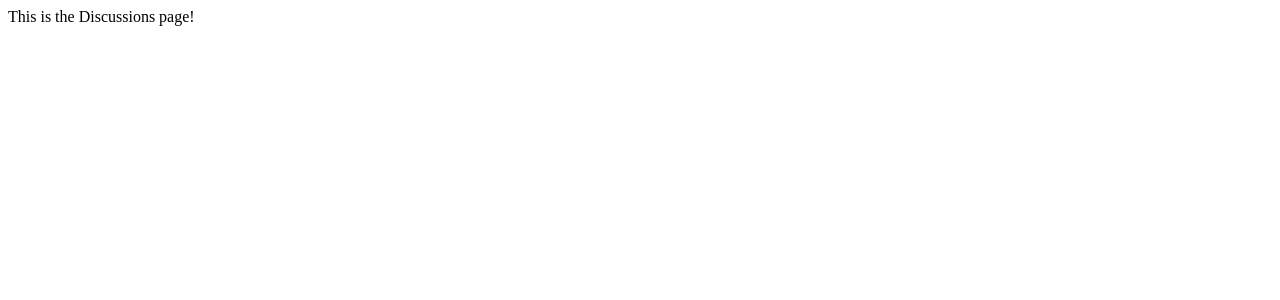
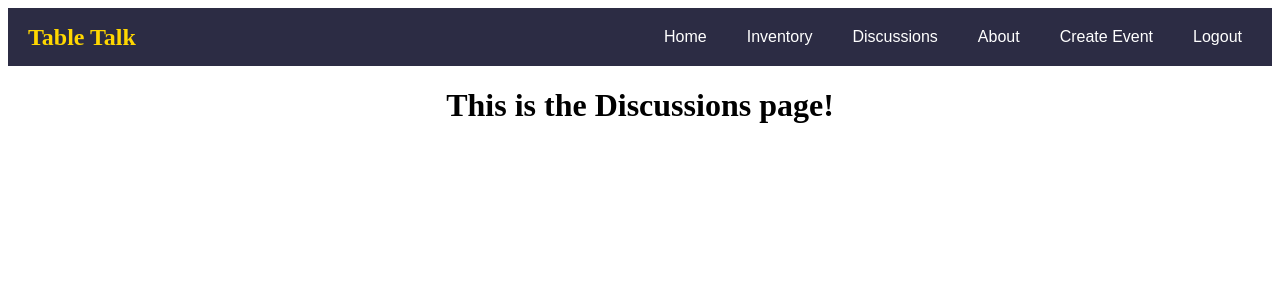
Before and after one commit to bnaner/TableTalk, a React (Create React App) app: page /discussions in a window 1280 px wide. Shown: the top 300 px of the page. Built offline with nearby package versions, Linux system fonts and the light colour scheme.

Commit message:
Turned NavigationBar from JS object into React component and applied to home, inventory, and discussion Pages. Reorganized css styling.

```diff
--- a/src/Components/Navbar.jsx
+++ b/src/Components/Navbar.jsx
@@ -1,11 +1,60 @@
 import React from "react";
+import { useNavigate } from 'react-router-dom';
+
 
 function Navbar() {
+    // Navigation handlers
+    const navigate = useNavigate();
+    const goToHome = () => navigate('/home');
+    const goToInventory = () => navigate('/inventory');
+    const goToDiscussions = () => navigate('/discussions');
+    const goToLogin = () => navigate('/login');
     return (
-        <div>
-            Placeholder for navigation
+    <div>
+      {/* Navigation Bar */}
+      <div style={styles.navbar}>
+        <div style={styles.logo}>Table Talk</div>
+        <div style={styles.navLinks}>
+          <button onClick={goToHome} style={styles.navLink}>Home</button>
+          <button onClick={goToInventory} style={styles.navLink}>Inventory</button>
+          <button onClick={goToDiscussions} style={styles.navLink}>Discussions</button>
+          <button onClick={() => {}} style={styles.navLink}>About</button>
+          <button onClick={() => {}} style={styles.navLink}>Create Event</button>
+          <button onClick={goToLogin} style={styles.navLink}>Logout</button>
         </div>
+      </div>
+    </div>
     )
 }
 
+const styles = {
+    navbar: {
+      display: 'flex',
+      justifyContent: 'space-between',
+      alignItems: 'center',
+      backgroundColor: '#2c2c44',
+      padding: '15px 20px',
+      color: 'white',
+    },
+    logo: {
+      fontSize: '24px',
+      fontWeight: 'bold',
+      color: '#FFD700', // Gold color for the logo
+    },
+    navLinks: {
+      display: 'flex',
+      gap: '20px',
+    },
+    navLink: {
+      backgroundColor: 'transparent',
+      border: 'none',
+      color: 'white',
+      fontSize: '16px',
+      cursor: 'pointer',
+      padding: '5px 10px',
+      borderRadius: '4px',
+      transition: 'background-color 0.2s',
+    }
+  };
+
 export default Navbar;
--- a/src/Discussions.jsx
+++ b/src/Discussions.jsx
@@ -1,9 +1,15 @@
 import React from "react";
+import Navbar from './Components/Navbar';
+import './styles.css'
 
 function Discussions() {
     return (
-        <div>
-            This is the Discussions page!
+        <div class="container">
+            <Navbar />
+            {/* Main Content */}
+            <div class="content">
+                <h1 class="heading">This is the Discussions page!</h1>
+            </div>
         </div>
     )
 }
--- a/src/Home.jsx
+++ b/src/Home.jsx
@@ -1,38 +1,21 @@
 import React from 'react';
 import { useNavigate } from 'react-router-dom';
+import Navbar from './Components/Navbar';
+import './styles.css'
 
 const Home = () => {
-  const navigate = useNavigate();
-
-  // Navigation handlers
-  const goToHome = () => navigate('/home');
-  const goToInventory = () => navigate('/inventory');
-  const goToDiscussions = () => navigate('/discussions');
-  const goToLogin = () => navigate('/login');
-
   return (
-    <div style={styles.container}>
-      {/* Navigation Bar */}
-      <div style={styles.navbar}>
-        <div style={styles.logo}>Table Talk</div>
-        <div style={styles.navLinks}>
-          <button onClick={goToHome} style={styles.navLink}>Home</button>
-          <button onClick={goToInventory} style={styles.navLink}>Inventory</button>
-          <button onClick={() => {}} style={styles.navLink}>Review</button>
-          <button onClick={() => {}} style={styles.navLink}>About</button>
-          <button onClick={() => {}} style={styles.navLink}>Create Event</button>
-        </div>
-      </div>
-
+    <div class="container">
+      <Navbar />
       {/* Main Content */}
-      <div style={styles.content}>
-        <h1 style={styles.heading}>This is the home page</h1>
+      <div class="content">
+        <h1 class="heading">This is the Home page!</h1>
       </div>
     </div>
   );
 };
 
-const styles = {
+/*const styles = {
   container: {
     display: 'flex',
     flexDirection: 'column',
@@ -40,32 +23,10 @@ const styles = {
     backgroundColor: 'white',
     fontFamily: '-apple-system, BlinkMacSystemFont, "Segoe UI", Roboto, Oxygen, Ubuntu, Cantarell, "Open Sans", "Helvetica Neue", sans-serif',
   },
-  navbar: {
-    display: 'flex',
-    justifyContent: 'space-between',
-    alignItems: 'center',
-    backgroundColor: '#2c2c44',
-    padding: '15px 20px',
-    color: 'white',
-  },
   logo: {
     fontSize: '24px',
     fontWeight: 'bold',
     color: '#FFD700', // Gold color for the logo
-  },
-  navLinks: {
-    display: 'flex',
-    gap: '20px',
-  },
-  navLink: {
-    backgroundColor: 'transparent',
-    border: 'none',
-    color: 'white',
-    fontSize: '16px',
-    cursor: 'pointer',
-    padding: '5px 10px',
-    borderRadius: '4px',
-    transition: 'background-color 0.2s',
   },
   content: {
     flex: 1,
@@ -80,5 +41,6 @@ const styles = {
     textAlign: 'center',
   }
 };
+*/
 
 export default Home;
--- a/src/Inventory.jsx
+++ b/src/Inventory.jsx
@@ -1,9 +1,15 @@
 import React from "react";
+import Navbar from './Components/Navbar';
+
 
 function Inventory() {
     return (
-        <div>
-            This is the Inventory page!
+        <div class="container">
+            <Navbar />
+            {/* Main Content */}
+            <div class="content">
+                <h1 class="heading">This is the Inventory page!</h1>
+            </div>
         </div>
     )
 }
--- /dev/null
+++ b/src/styles.css
@@ -0,0 +1,28 @@
+.container {
+    display: 'flex';
+    flex-direction: 'column';
+    min-height: '100vh';
+    background-color: 'white';
+    font-family: '-apple-system, BlinkMacSystemFont, "Segoe UI", Roboto, Oxygen, Ubuntu, Cantarell, "Open Sans", "Helvetica Neue", sans-serif';
+  }
+
+  .logo {
+    font-size: '24px';
+    font-weight: 'bold';
+    color: '#FFD700';  /*Gold color for the logo*/
+  }
+
+  .content {
+    flex: 1;
+    display: 'flex';
+    justify-content: 'center';
+    align-items: 'center';
+    padding: '20px';
+  }
+
+  .heading {
+    font-size: '32px';
+    color: '#333';
+    text-align: center;
+    margin: 'auto';
+  }
```
